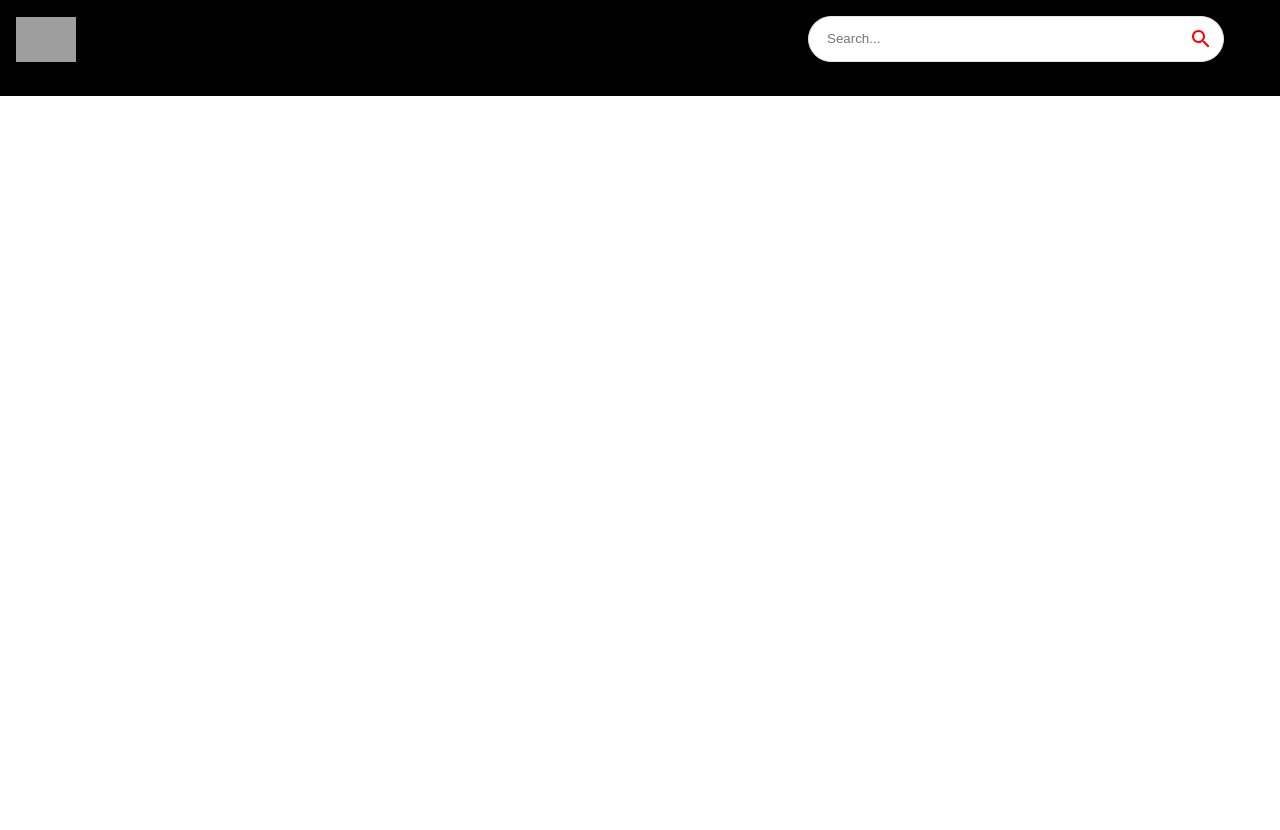
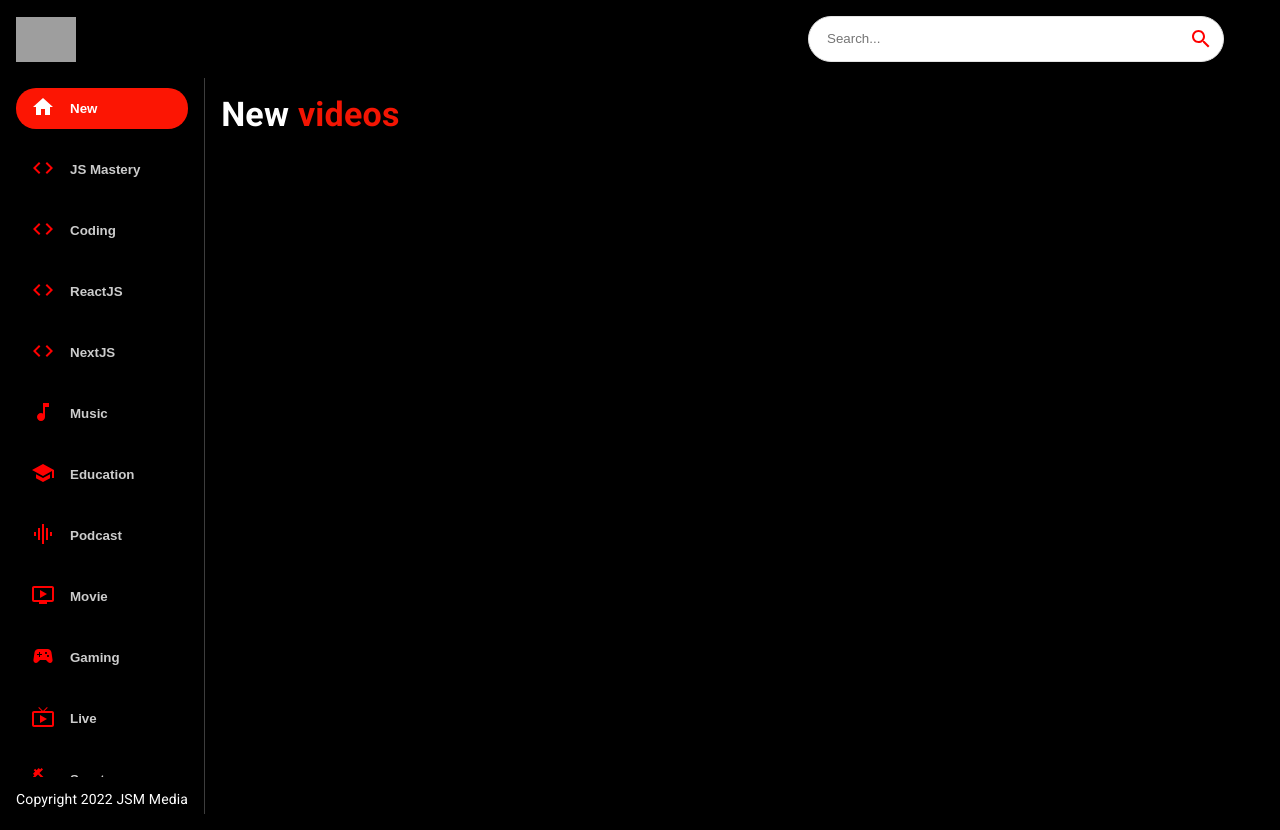
Before and after one commit to harsh021102/youtube-clone-javascript-mastery-duration-2-21-38, a React (Create React App) app: page / in a window 1280 px wide. Before the commit the page ends 800 px from the top, so only its background shows below. Built offline with nearby package versions, Linux system fonts and the light colour scheme; grey boxes are pictures that could not be loaded.

Commit message:
Time Stamp: 49:38

```diff
--- a/src/components/Feed.jsx
+++ b/src/components/Feed.jsx
@@ -1,8 +1,24 @@
-import React from 'react'
+import React,{useState,useEffect} from 'react'
+import {Box,Stack,Typography} from '@mui/material';
+import {Sidebar,Videos} from './';
 
 const Feed = () => {
   return (
-    <div>Feed</div>
+    <Stack sx={{ flexDirection: {sx : "column", md: "row" } }}>
+      <Box sx={{height: {sx: 'auto', md:'92vh'}, borderRight: '1px solid #3d3d3d', px: { sx:0,md:2
+      }}}>
+        <Sidebar/>
+        <Typography className="copyright" variant="body2" sx={{mt:1.5, color: '#fff'}}>
+          Copyright 2022 JSM Media
+        </Typography>
+      </Box>
+      <Box p={2} sx={{overflowY: 'auto', height: '90vh', flex: 2}}>
+        <Typography variant='h4' fontWeight="bold" mb={2} sx={{color: 'white'}}>
+          New <span style={{color: '#F31503'}}>videos</span>
+        </Typography>
+        <Videos/>
+      </Box>
+    </Stack>
   )
 }
 
--- /dev/null
+++ b/src/components/Sidebar.jsx
@@ -0,0 +1,32 @@
+import React from 'react'
+import {Stack} from '@mui/material'
+import {categories} from '../utils/constants'
+
+const selectedCategory = 'New'
+
+const SideBar = () => {
+  return (
+    <Stack
+        direction="row"
+        sx={{
+            overflowY: 'auto',
+            height: {sx: 'auto', md: '95%'},
+            flexDirection: { md: 'column'}
+        }}>
+            {categories.map((category)=>(
+                <button
+                className="category-btn"
+                style={{
+                    background: category.name === selectedCategory && '#FC1503', color: 'white'
+                }}
+                key={category.name}
+                >
+                    <span style={{color: category.name===selectedCategory ? 'white' : 'red' ,marginRight: '15px'}}>{category.icon}</span>
+                    <span style={{opacity: category.name===selectedCategory?'1':'0.8'}}>{category.name}</span>
+                </button>
+            ))}
+    </Stack>
+  )
+}
+
+export default SideBar
--- /dev/null
+++ b/src/components/Videos.jsx
@@ -0,0 +1,9 @@
+import React from 'react'
+
+const Videos = () => {
+  return (
+    <div>Videos</div>
+  )
+}
+
+export default Videos
--- a/src/components/index.js
+++ b/src/components/index.js
@@ -3,3 +3,5 @@
 export { default as ChannelDetail } from './ChannelDetail'
 export { default as SearchFeed } from './SearchFeed'
 export { default as VideoDetail } from './VideoDetail'
+export { default as Sidebar } from './Sidebar'
+export { default as Videos } from './Videos'
```
